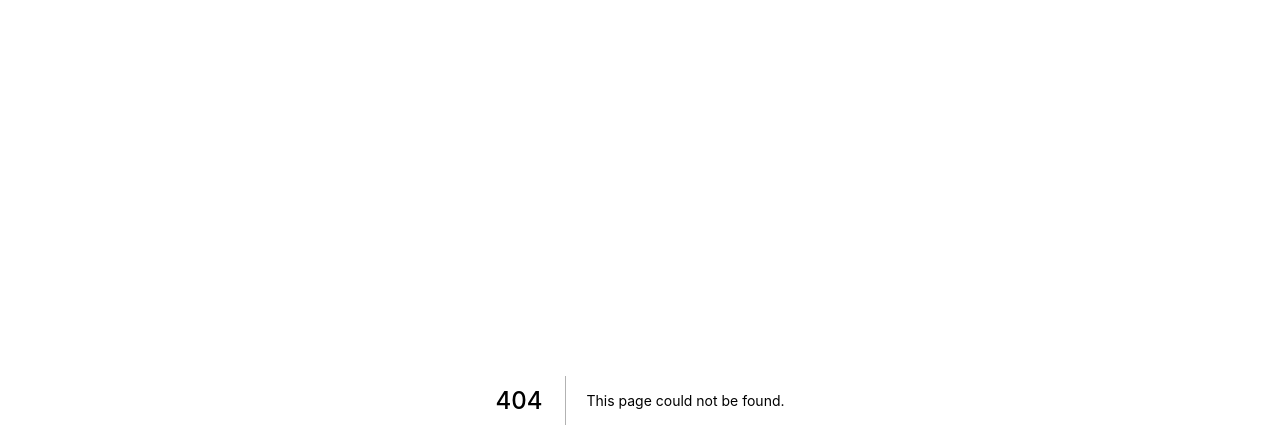
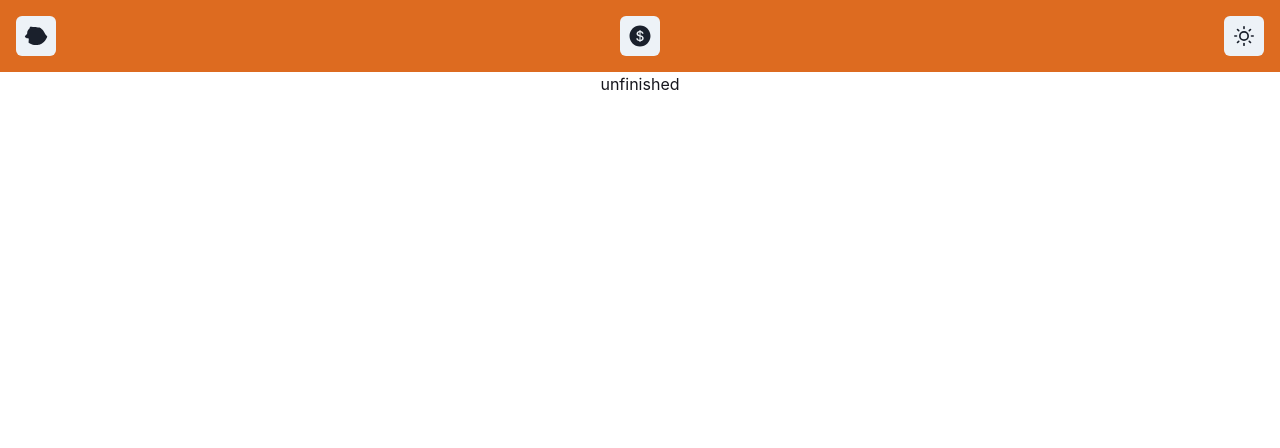
Before and after one commit to cryptocheems/cheemscoin, a Next.js app: page /buy in a window 1280 px wide. Before the commit this address had no page. Shown: the top 448 px of the page. Built offline with nearby package versions, Linux system fonts and the light colour scheme.

Commit message:
improve nav bar

```diff
--- a/package.json
+++ b/package.json
@@ -28,7 +28,8 @@
     "next": "latest",
     "pify": "^5.0.0",
     "react": "^17.0.1",
-    "react-dom": "^17.0.1"
+    "react-dom": "^17.0.1",
+    "react-icons": "^4.2.0"
   },
   "devDependencies": {
     "@types/node": "^14.14.25",
--- a/src/components/Container.tsx
+++ b/src/components/Container.tsx
@@ -1,19 +1,16 @@
-import { Flex, useColorMode, FlexProps } from '@chakra-ui/react'
+import { Flex, useColorMode, FlexProps } from "@chakra-ui/react";
 
 export const Container = (props: FlexProps) => {
-  const { colorMode } = useColorMode()
+  const { colorMode } = useColorMode();
 
-  const bgColor = { light: 'gray.50', dark: 'gray.900' }
-
-  const color = { light: 'black', dark: 'white' }
+  const color = { light: "black", dark: "white" };
   return (
     <Flex
       direction="column"
       alignItems="center"
       justifyContent="flex-start"
-      bg={bgColor[colorMode]}
       color={color[colorMode]}
       {...props}
     />
-  )
-}
+  );
+};
--- a/src/components/DarkModeSwitch.tsx
+++ b/src/components/DarkModeSwitch.tsx
@@ -1,16 +1,13 @@
 import { MoonIcon, SunIcon } from "@chakra-ui/icons";
-import { useColorMode, IconButton } from "@chakra-ui/react";
+import { useColorMode, IconButton, useColorModeValue } from "@chakra-ui/react";
 
 export const DarkModeSwitch = () => {
-  const { colorMode, toggleColorMode } = useColorMode();
-  const isDark = colorMode === "dark";
+  const { toggleColorMode } = useColorMode();
+
   return (
     <IconButton
-      // position="fixed"
-      // top="1rem"
-      // right="1rem"
       color="#1A202C"
-      icon={isDark ? <MoonIcon /> : <SunIcon />}
+      icon={useColorModeValue(<SunIcon boxSize="5" />, <MoonIcon boxSize="5" />)}
       onClick={toggleColorMode}
       aria-label="toggle nightmode"
     />
--- /dev/null
+++ b/src/components/IconLink.tsx
@@ -0,0 +1,17 @@
+import { IconButton } from "@chakra-ui/react";
+import Link from "next/link";
+import React from "react";
+
+interface IconLinkProps {
+  href: string;
+  label: string;
+  icon: any;
+}
+
+export const IconLink: React.FC<IconLinkProps> = ({ href, label, icon }) => {
+  return (
+    <Link href={href}>
+      <IconButton icon={icon} aria-label={label} color="#1A202C" />
+    </Link>
+  );
+};
--- a/src/components/NavBar.tsx
+++ b/src/components/NavBar.tsx
@@ -1,31 +1,51 @@
-import { Flex, useColorMode } from "@chakra-ui/react";
+import { Flex, Icon, useColorModeValue } from "@chakra-ui/react";
 import React from "react";
 import { DarkModeSwitch } from "./DarkModeSwitch";
-// @ts-ignore
-import { drizzleReactHooks } from "@drizzle/react-plugin";
+import { AiFillDollarCircle } from "react-icons/ai";
+import { IconLink } from "./IconLink";
 
-// const { useDrizzleState } = drizzleReactHooks;
-
-export const NavBar: React.FC = ({}) => {
-  const { colorMode } = useColorMode();
-  const isDark = colorMode === "dark";
-
-  // const state = useDrizzleState((state: any) => state);
-
-  return (
+export const NavBar: React.FC = ({}) => (
   <Flex
-      bg={isDark ? "orange.200" : "orange.500"}
+    bg={useColorModeValue("orange.500", "orange.200")}
     p={4}
     w="100%"
-      color={isDark ? "#1A202C" : "white"}
+    // * won't need unless text is added
+    // // color={useColorModeValue("white", "#1A202C")}
     align="center"
-      justify="right"
+    justify="space-between"
   >
-      {/* <Text d="inline" mr={4}>
-        {state.accounts[0]}
-        test
-      </Text> */}
+    <IconLink
+      href="/"
+      label="home"
+      icon={
+        <Icon viewBox="0 0 240 200" boxSize="6">
+          <g
+            transform="translate(0.000000,198.000000) scale(0.100000,-0.100000)"
+            fill="#1A202C"
+            stroke="none"
+          >
+            <path
+              d="M590 1891 c-5 -11 -10 -45 -10 -75 0 -32 -4 -56 -10 -56 -14 0 -60
+-46 -60 -60 0 -5 -5 -10 -11 -10 -27 0 -103 -114 -147 -220 -6 -14 -13 -47
+-16 -75 -3 -27 -12 -87 -19 -132 l-12 -81 -83 -81 c-45 -44 -82 -87 -82 -95 0
+-9 -11 -23 -24 -31 -25 -17 -43 -64 -29 -74 4 -3 15 -19 24 -35 11 -19 34 -36
+65 -48 26 -11 54 -28 62 -39 11 -16 25 -19 81 -19 106 0 129 -7 148 -48 15
+-31 15 -48 5 -161 -7 -69 -12 -154 -12 -189 l0 -62 86 -57 c89 -57 208 -111
+323 -145 53 -15 112 -20 304 -25 158 -4 237 -3 237 4 0 6 24 13 54 17 29 3 66
+13 82 21 16 8 36 15 44 15 9 0 24 6 35 14 11 7 31 16 45 19 35 9 198 116 247
+163 23 21 55 49 72 62 38 28 152 170 177 220 11 20 22 39 25 42 17 16 39 57
+39 75 0 11 9 27 20 35 11 8 31 44 44 80 38 102 40 110 21 110 -9 0 -21 13 -27
+31 -6 17 -27 41 -49 55 -22 13 -39 29 -39 34 0 5 -21 33 -46 62 -27 29 -71
+101 -103 165 -96 194 -100 202 -124 214 -24 13 -41 34 -73 88 -11 20 -42 50
+-69 66 -26 17 -70 51 -97 78 -27 26 -68 57 -90 68 -37 19 -51 20 -141 14 -58
+-4 -102 -4 -106 2 -3 5 -46 14 -95 20 -48 6 -92 16 -96 23 -5 9 -59 12 -201
+12 -149 0 -199 3 -216 14 -13 8 -48 14 -82 14 -49 0 -62 -4 -71 -19z"
+            />
+          </g>
+        </Icon>
+      }
+    />
+    <IconLink href="/buy" label="buy" icon={<Icon as={AiFillDollarCircle} boxSize="6" />} />
     <DarkModeSwitch />
   </Flex>
 );
-};
--- a/src/pages/_app.tsx
+++ b/src/pages/_app.tsx
@@ -2,11 +2,13 @@ import { ChakraProvider } from "@chakra-ui/react";
 import "../styles.css";
 import theme from "../theme";
 import { AppProps } from "next/app";
+import { Container } from "../components/Container";
+import { NavBar } from "../components/NavBar";
 import Head from "next/head";
 
 // import { Drizzle, IDrizzleOptions } from "@drizzle/store";
 // @ts-ignore
-import { drizzleReactHooks } from "@drizzle/react-plugin";
+// import { drizzleReactHooks } from "@drizzle/react-plugin";
 // import { IContract } from "@drizzle/store/types/IContract";
 
 // import Cheemscoin from "../artifacts/Cheemscoin.json";
@@ -25,11 +27,12 @@ function MyApp({ Component, pageProps }: AppProps) {
         <link rel="shortcut icon" href="/cheemscoin/favicon.ico" />
         <title>Cheemscoin</title>
       </Head>
-      {/* <DrizzleProvider drizzle={drizzle}> */}
       <ChakraProvider resetCSS theme={theme}>
-        <Component {...pageProps} />
+        <Container height="100vh">
+          <NavBar />
+          <Component {...pageProps} />
+        </Container>
       </ChakraProvider>
-      {/* </DrizzleProvider> */}
     </>
   );
 }
--- /dev/null
+++ b/src/pages/buy.tsx
@@ -0,0 +1,7 @@
+import React from "react";
+
+const Buy: React.FC = ({}) => {
+  return <p>unfinished</p>;
+};
+
+export default Buy;
```
Also changed, not shown: src/pages/index.tsx (+2 -7 lines), 1 other file (tests, documents, lock files or other folders). Lines whose indentation alone changed are shown as unchanged.
